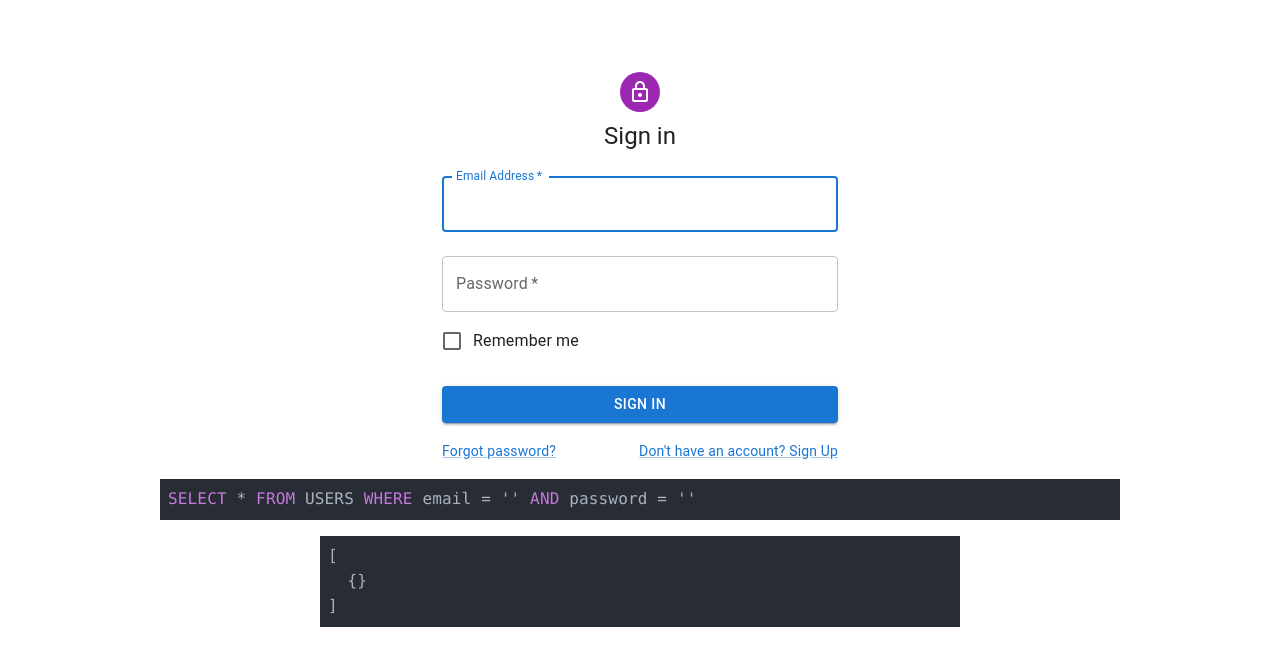
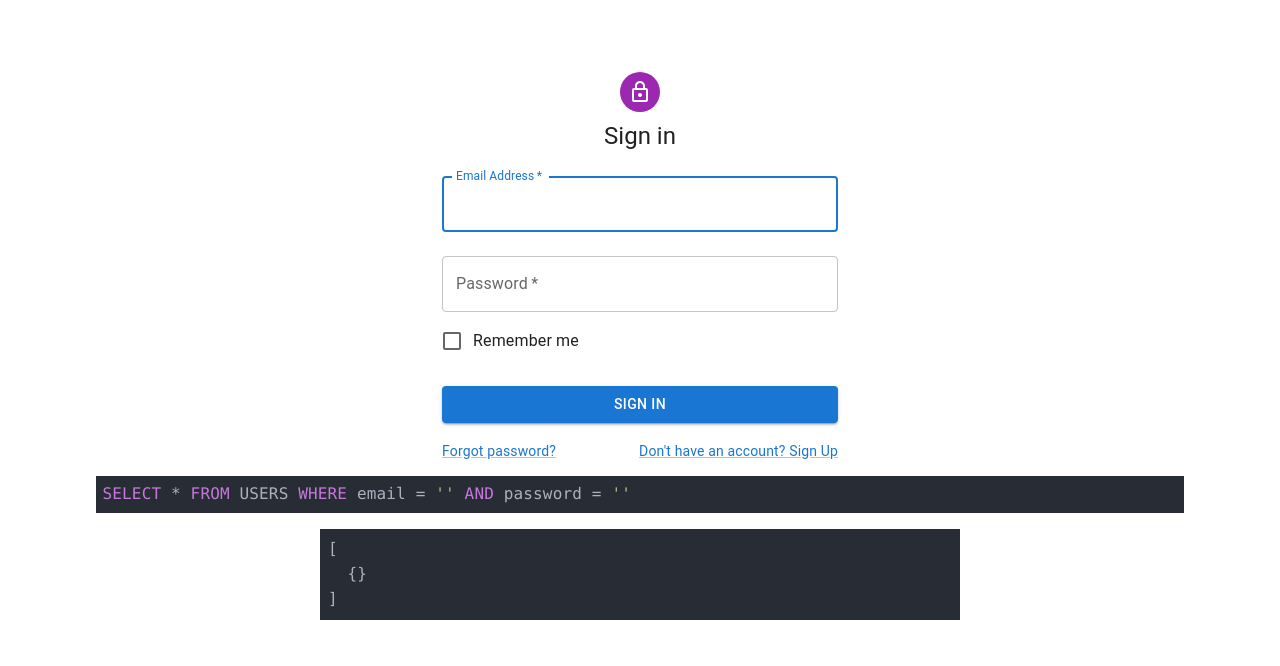
Before and after one commit to xlucasve/SQL-Injection-Site, a React (Create React App) app in the folder injection-site/: page / in a window 1280 px wide. Shown: the top 666 px of the page. Built offline with nearby package versions, Linux system fonts and the light colour scheme.

Commit message:
Mejorado tamaño de componentes

```diff
--- a/injection-site/src/components-all/login-test/pages/login-site-complete.js
+++ b/injection-site/src/components-all/login-test/pages/login-site-complete.js
@@ -18,6 +18,7 @@ import SyntaxHighlighter from "react-syntax-highlighter";
 import {
   docco,
   atomOneDark,
+  darcula,
 } from "react-syntax-highlighter/dist/esm/styles/hljs";
 import login from "../../api/login-api";
 import "./login.css";
--- a/injection-site/src/components-all/login-test/pages/login.css
+++ b/injection-site/src/components-all/login-test/pages/login.css
@@ -10,7 +10,8 @@
 
 .sql-data {
   margin: 0 auto;
-  width: 75%;
+  width: 85%;
+  font-size: medium;
 }
 
 .json-data {
```
